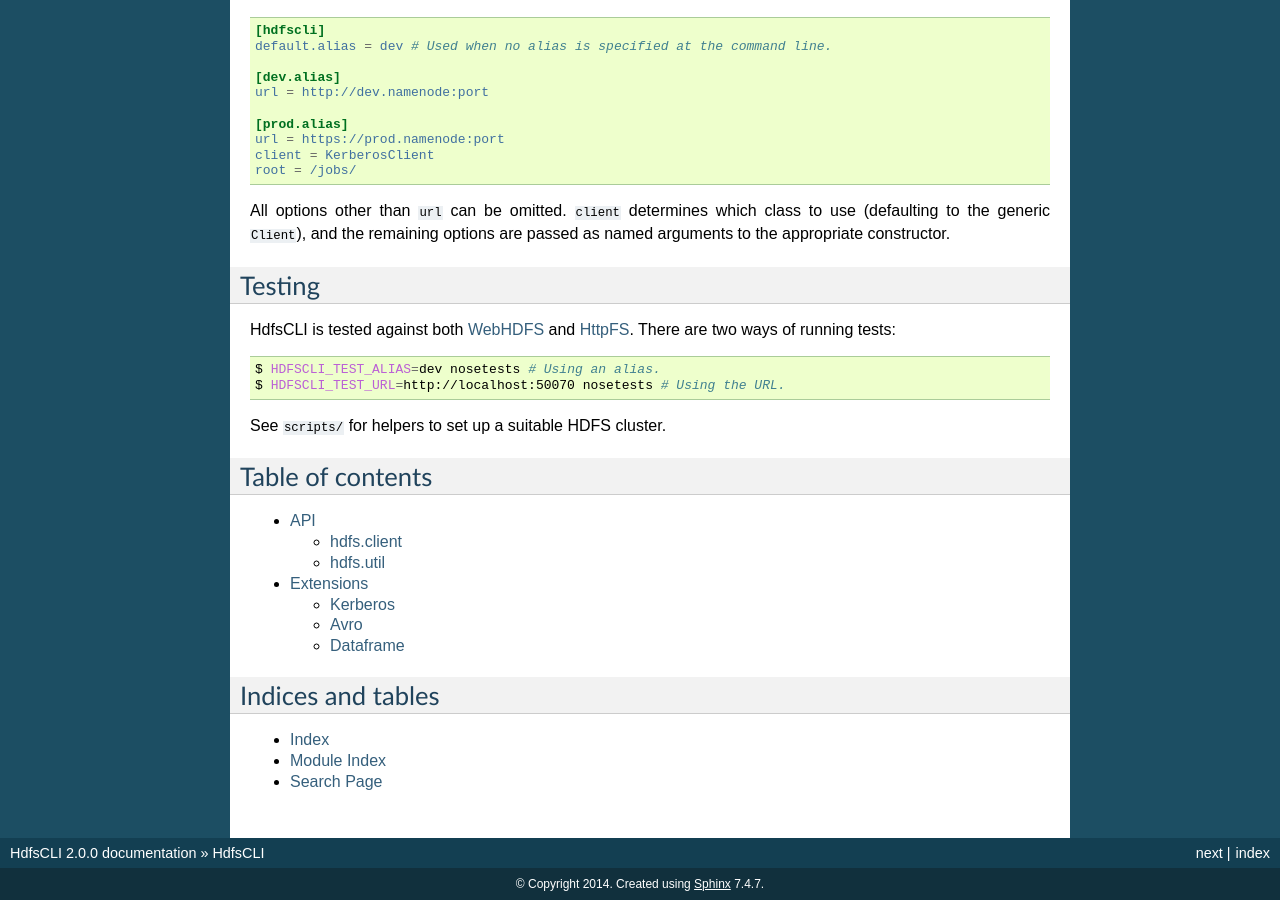
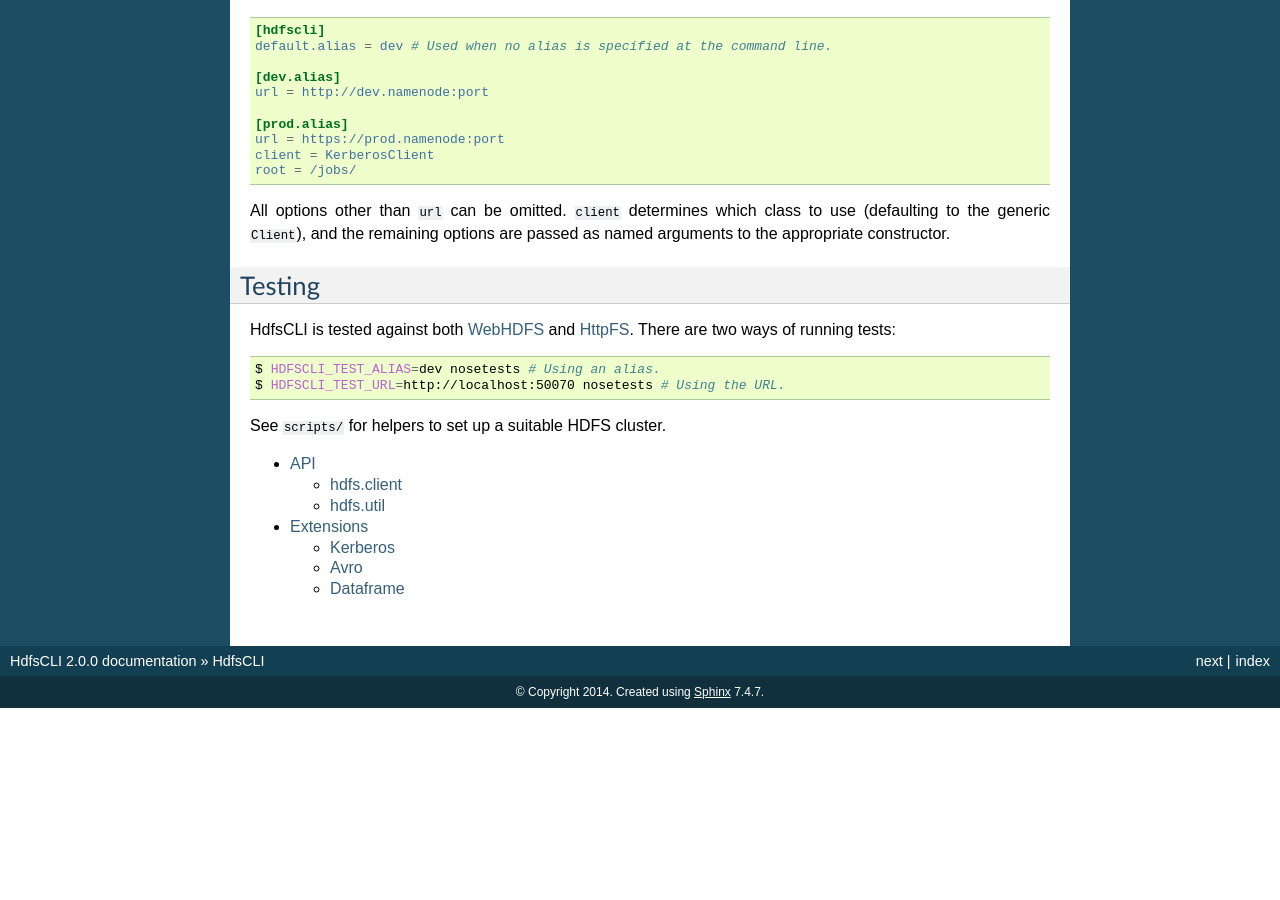
Before and after one commit to mtth/hdfs, a Sphinx documentation site: the page built from doc/index.rst, in a window 1280 px wide and 900 px high, scrolled down 1810 px. Built offline with Sphinx 7.4.7, drawn with Linux system fonts in a browser that asks for light colours; pages that are not in the unit, such as notebooks, are missing from menus; after the commit the page ends 2518 px from its top, so only the background shows below that; some of the changed text lies outside the part shown.

Commit message:
Organize documentation.
[ci skip]

```diff
--- a/doc/index.rst
+++ b/doc/index.rst
@@ -6,9 +6,8 @@ HdfsCLI
 .. include:: ../README.rst
   :start-line: 12
 
-
-Table of contents
------------------
+.. The above is necessary since it seems included headers don't count towards
+   their hierarchy.
 
 .. toctree::
   :maxdepth: 2
@@ -16,11 +15,3 @@ Table of contents
   index
   api
   extensions
-
-
-Indices and tables
-------------------
-
-* :ref:`genindex`
-* :ref:`modindex`
-* :ref:`search`
--- /dev/null
+++ b/doc/indices.rst
@@ -0,0 +1,6 @@
+Indices and tables
+==================
+
+* :ref:`genindex`
+* :ref:`modindex`
+* :ref:`search`
```
